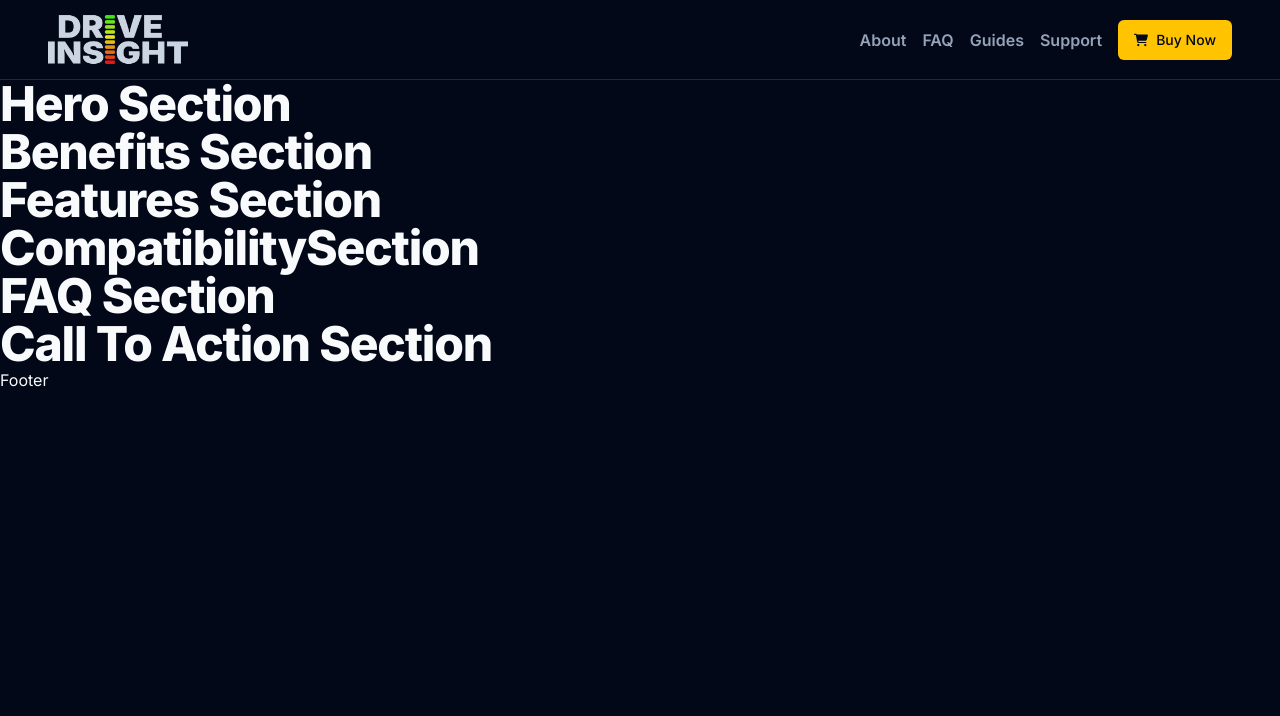
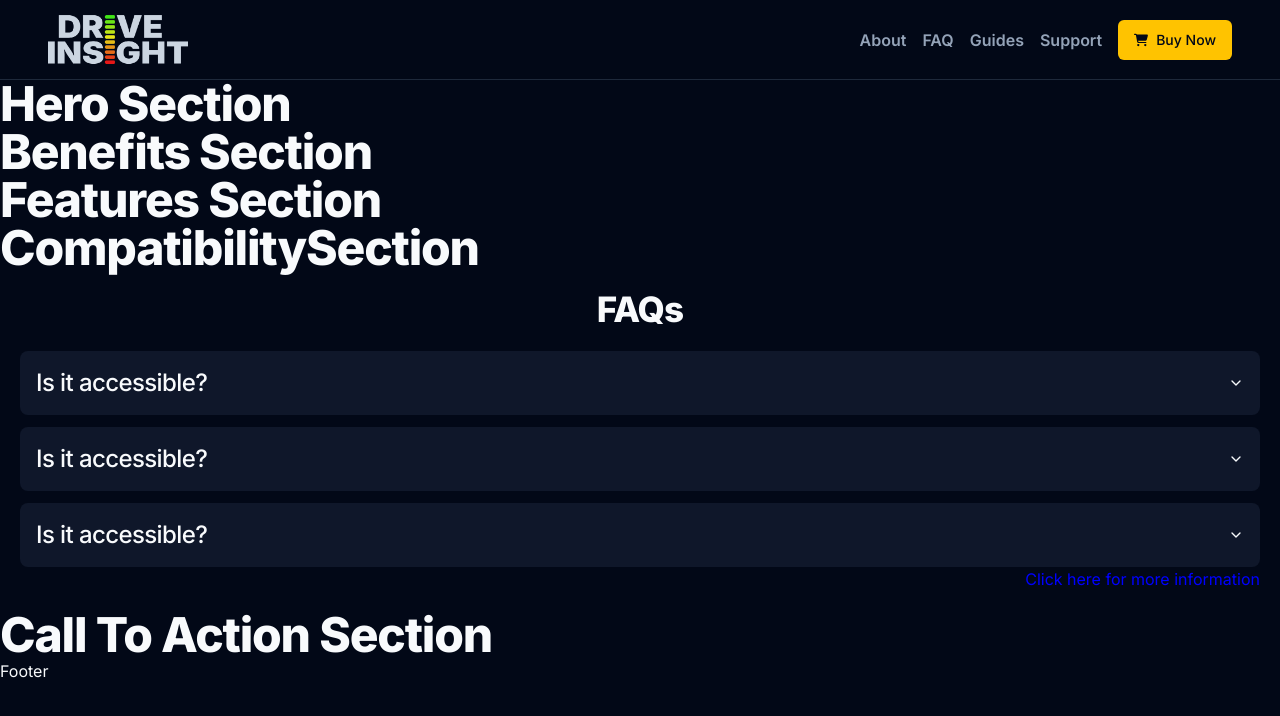
Before and after one commit to seoyeong643/drive-insight-website, a Next.js app: page / in a window 1280 px wide. Shown: the top 716 px of the page. Built offline with nearby package versions, Linux system fonts and the light colour scheme.

Commit message:
FAQ section implemented

```diff
--- a/components/FAQSection.tsx
+++ b/components/FAQSection.tsx
@@ -1,7 +1,53 @@
+import {
+    Accordion,
+    AccordionContent,
+    AccordionItem,
+    AccordionTrigger,
+} from "@/components/ui/accordion";
+import Link from "next/link";
+import React from 'react';
+
 export const FAQSection = () => {
     return (
-        <div>
-            <h1>FAQ Section</h1>
+        <div style={{ padding: "20px" }}>
+            <h1 style={{ textAlign: "center", fontSize: 35 }}>FAQs</h1>
+            <br />
+
+            <Accordion type="single" collapsible className="w-full flex flex-col gap-3">
+                <AccordionItem value="item-1">
+                    <AccordionTrigger>Is it accessible?</AccordionTrigger>
+                    <AccordionContent>
+                        Lorem ipsum dolor sit amet, consectetur adipiscing elit,
+                        sed do eiusmod tempor incididunt ut labore et dolore
+                        magna aliqua. Ut enim ad minim veniam, quis nostrud
+                        exercitation ullamco laboris nisi ut aliquip .
+                    </AccordionContent>
+                </AccordionItem>
+                <AccordionItem value="item-2">
+                    <AccordionTrigger>Is it accessible?</AccordionTrigger>
+                    <AccordionContent>
+                        Lorem ipsum dolor sit amet, consectetur adipiscing elit,
+                        sed do eiusmod tempor incididunt ut labore et dolore
+                        magna aliqua. Ut enim ad minim veniam, quis nostrud
+                        exercitation ullamco laboris nisi ut aliquip .
+                    </AccordionContent>
+                </AccordionItem>
+                <AccordionItem value="item-3">
+                    <AccordionTrigger>Is it accessible?</AccordionTrigger>
+                    <AccordionContent>
+                        Lorem ipsum dolor sit amet, consectetur adipiscing elit,
+                        sed do eiusmod tempor incididunt ut labore et dolore
+                        magna aliqua. Ut enim ad minim veniam, quis nostrud
+                        exercitation ullamco laboris nisi ut aliquip .
+                    </AccordionContent>
+                </AccordionItem>
+            </Accordion>
+
+            <Link href="/faq">
+                <h6 style={{ textAlign: "right", color: "blue" }}>
+                    Click here for more information
+                </h6>
+            </Link>
         </div>
     );
 };
--- a/components/ui/accordion.tsx
+++ b/components/ui/accordion.tsx
@@ -1,5 +1,3 @@
-"use client";
-
 import * as AccordionPrimitive from "@radix-ui/react-accordion";
 import { ChevronDown } from "lucide-react";
 import * as React from "react";
@@ -14,7 +12,7 @@ const AccordionItem = React.forwardRef<
 >(({ className, ...props }, ref) => (
     <AccordionPrimitive.Item
         ref={ref}
-        className={cn("border-b", className)}
+        className={cn('rounded-lg p-4 data-[state=closed]:bg-slate-900 data-[state=open]:bg-slate-800', className)}
         {...props}
     />
 ));
@@ -28,7 +26,7 @@ const AccordionTrigger = React.forwardRef<
         <AccordionPrimitive.Trigger
             ref={ref}
             className={cn(
-                "flex flex-1 items-center justify-between py-4 font-medium transition-all hover:underline [&[data-state=open]>svg]:rotate-180",
+                "flex flex-1 items-center justify-between font-medium transition-all [&[data-state=open]>svg]:rotate-180",
                 className,
             )}
             {...props}>
@@ -45,9 +43,9 @@ const AccordionContent = React.forwardRef<
 >(({ className, children, ...props }, ref) => (
     <AccordionPrimitive.Content
         ref={ref}
-        className="data-[state=closed]:animate-accordion-up data-[state=open]:animate-accordion-down overflow-hidden text-sm transition-all"
+        className="text-slate-300 pt-2 data-[state=closed]:animate-accordion-up data-[state=open]:animate-accordion-down overflow-hidden text-sm transition-all"
         {...props}>
-        <div className={cn("pb-4 pt-0", className)}>{children}</div>
+        <div className={cn(className)}>{children}</div>
     </AccordionPrimitive.Content>
 ));
 
```
